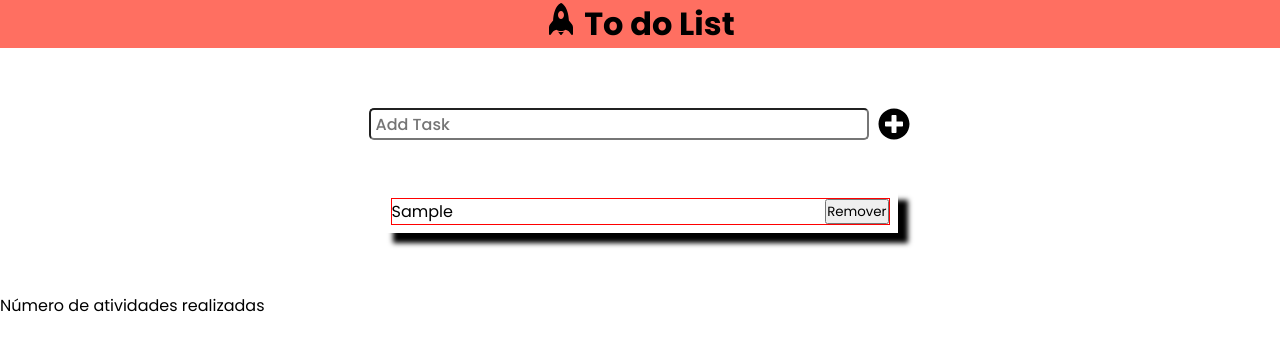
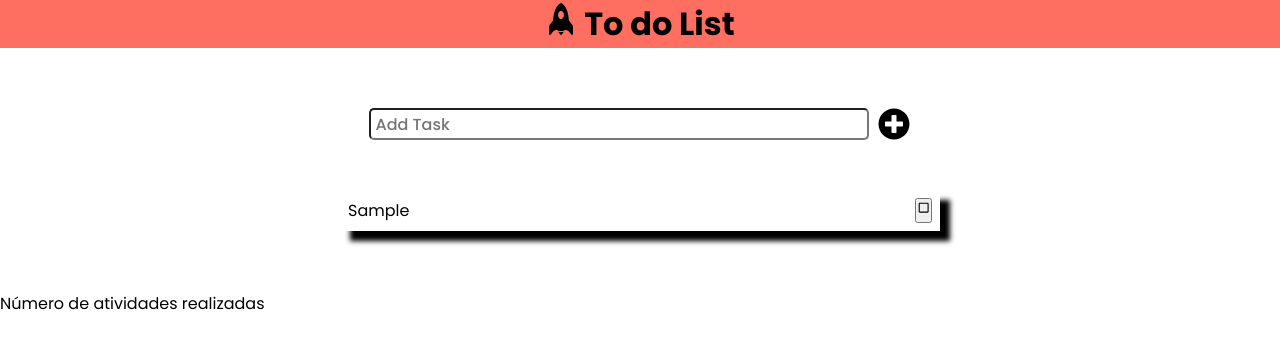
Before and after one commit to jeffmmartins/task-manager, a React (Create React App) app: page / in a window 1280 px wide. Both pictures are taken after typing "Sample" into the empty fields and a click on the button 894 px from the left and 124 px from the top of the page. Shown: the top 350 px of the page. Built offline with nearby package versions, Linux system fonts and the light colour scheme.

Commit message:
feat: icon check added

```diff
--- a/src/components/Form/Form.tsx
+++ b/src/components/Form/Form.tsx
@@ -2,6 +2,7 @@ import React, { useEffect, useState } from "react";
 import * as S from "./style"
 import { FaPlusCircle } from "react-icons/fa";
 import { useForm } from "react-hook-form";
+import {MdOutlineCheckBoxOutlineBlank } from "react-icons/md"
 
 interface DataInput {
     name: string;
@@ -46,7 +47,7 @@ export const Form: React.FC = () => {
                     {task.map((tasks, index) =>
                     (<S.ListTasks>
                         <S.ItemTask key={index}>{tasks}
-                            <button>Remover</button>
+                            <button><MdOutlineCheckBoxOutlineBlank/></button>
                         </S.ItemTask>
                     </S.ListTasks>))}
                 </S.ContainerTask>
--- a/src/components/Form/style.ts
+++ b/src/components/Form/style.ts
@@ -36,7 +36,7 @@ align-items: center;
 
 `
 export const ContainerTask = styled.section`
-width: 515px;
+width: 600px;
 box-shadow: 10px 10px 5px black;
 `
 
@@ -47,5 +47,4 @@ padding: 0.5rem;
 export const ItemTask = styled.li`
 display: flex;
 justify-content: space-between;
-border: 1px solid red;
 `
```
